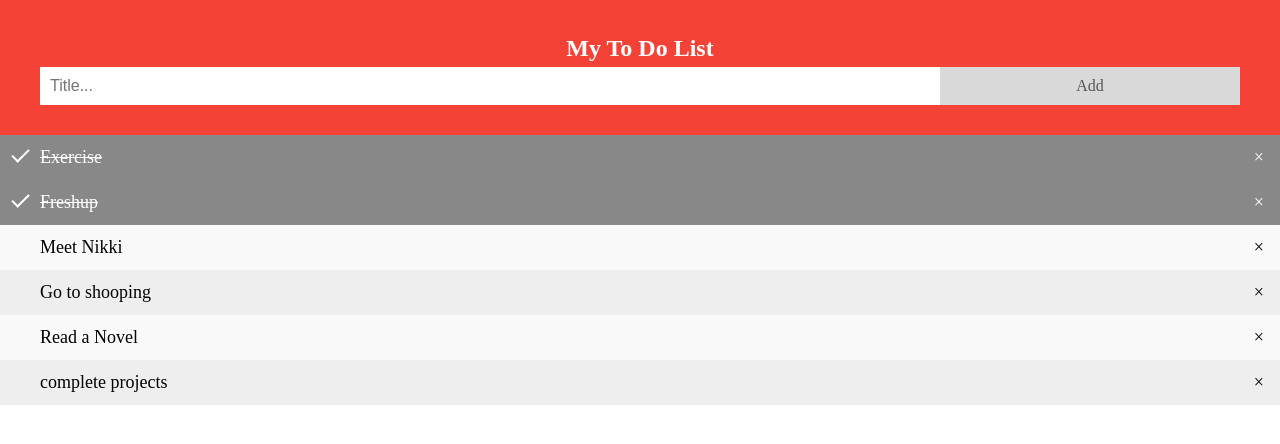
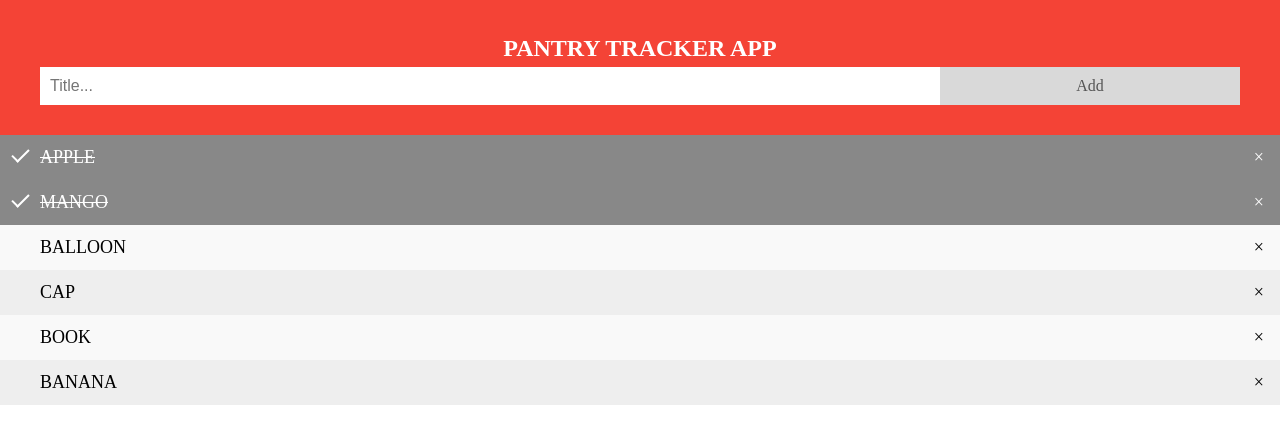
Before and after one commit to Nishupathak/check-list, a plain HTML site: page index.html in a window 1280 px wide. Drawn offline with Linux system fonts and the light colour scheme.

Commit message:
Update index.html

```diff
--- a/index.html
+++ b/index.html
@@ -128,18 +128,18 @@ input {
 <body>
 
 <div id="myDIV" class="header">
-  <h2 style="margin:5px">My To Do List</h2>
+  <h2 style="margin:5px"> PANTRY TRACKER APP</h2>
   <input type="text" id="myInput" placeholder="Title...">
   <span onclick="newElement()" class="addBtn">Add</span>
 </div>
 
 <ul id="myUL">
-  <li class="checked">Exercise</li>
-  <li class="checked">Freshup</li>
-  <li>Meet Nikki</li>
-  <li>Go to shooping</li>
-  <li>Read a Novel</li>
-  <li>complete projects</li>
+  <li class="checked">APPLE</li>
+  <li class="checked">MANGO</li>
+  <li>BALLOON</li>
+  <li>CAP</li>
+  <li>BOOK</li>
+  <li>BANANA</li>
 </ul>
 
 <script>
```
